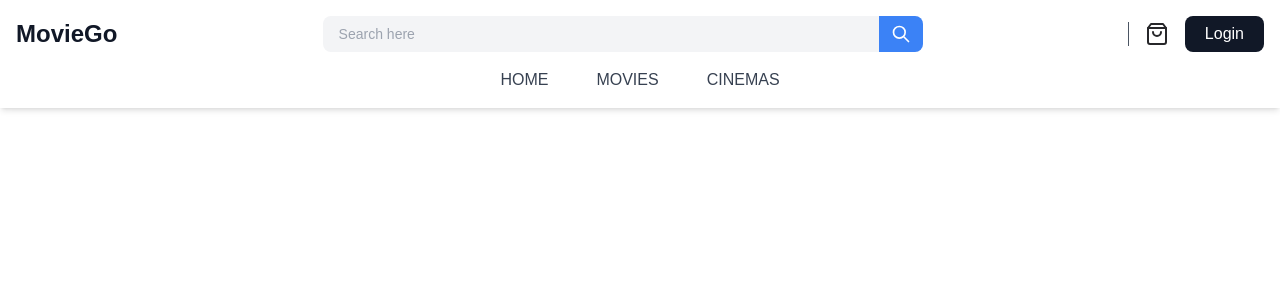
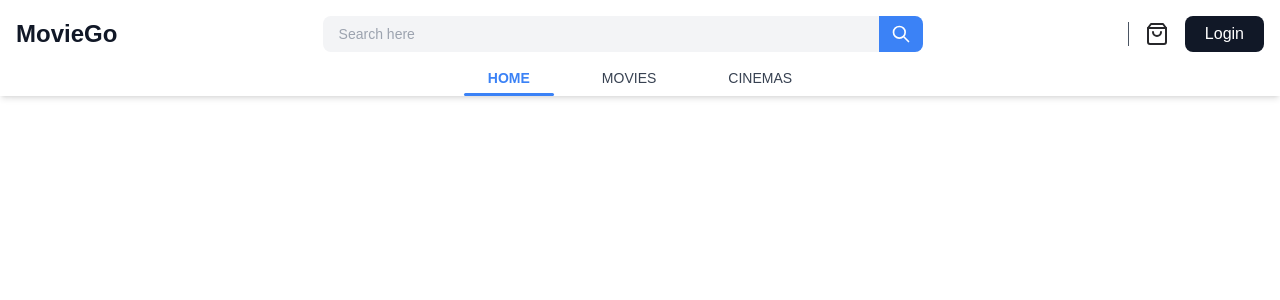
Before and after one commit to amesupakorn/MoviGo, a Next.js app in the folder movie-booking/: page /client/home in a window 1280 px wide. Shown: the top 300 px of the page. Built offline with nearby package versions, Linux system fonts and the light colour scheme.

Commit message:
update nav

```diff
--- a/movie-booking/app/components/nav.tsx
+++ b/movie-booking/app/components/nav.tsx
@@ -13,15 +13,15 @@ const Navbar = () => {
   const [activeMenu, setActiveMenu] = useState<string | null>(null);
 
   useEffect(() => {
-    const currentPath = pathname.slice(1).toLowerCase();
-    setActiveMenu(currentPath.charAt(0).toUpperCase() + currentPath.slice(1));
+    const currentPath = pathname.split("/").pop()?.toUpperCase();
+    setActiveMenu(currentPath || null);
   }, [pathname]);
 
   const menus = ["HOME", "MOVIES", "CINEMAS"];
 
   return (
-    <nav className="bg-white shadow-md fixed w-full top-0 z-10 py-2">
-      <div className="container mx-auto px-4 py-2">
+    <nav className="bg-white shadow-md fixed w-full top-0 z-10">
+      <div className="container mx-auto px-4 mt-4">
         <div className="flex items-center justify-between">
           <button
             className="md:hidden text-gray-500 hover:text-red-500"
@@ -90,37 +90,37 @@ const Navbar = () => {
           </div>
         </div>
 
-
         <div
           className={`${
             isMenuOpen ? "block" : "hidden"
-          } md:flex flex-col md:flex-row md:justify-center mt-4 border-gray-200`}
+          } md:flex flex-col md:flex-row md:justify-center mt-2 border-gray-200`}
         >
-        <ul className="flex flex-col md:flex-row md:space-x-12 text-gray-700 font-medium items-center space-y-3 md:space-y-0 ">
+       <ul className="flex flex-col md:flex-row md:space-x-6 text-gray-700 font-medium items-center space-y-3 md:space-y-0">
             {menus.map((menu) => {
                 const isActive = activeMenu === menu;
 
                 return (
-                <li key={menu} className="relative group">
+                <li key={menu} className="relative group ">
                     <Link
                     href={`/client/${menu.toLowerCase()}`}
-                    className={`cursor-pointer relative text-base transition-all duration-300 ${
+                    className={`cursor-pointer relative text-sm flex items-center justify-center px-6 py-2 rounded-md transition-all duration-300 ${
                         isActive ? "text-blue-500 font-semibold" : "text-gray-700"
                     } hover:text-blue-500`}
                     onClick={() => setActiveMenu(menu)}
                     >
                     {menu}
+                    </Link>
 
                     <span
-                        className={`absolute left-0 bottom-[-2px] w-full h-[2px] bg-blue-500 transition-all duration-300 ${
-                        isActive ? "scale-100" : "scale-0"
-                        } group-hover:scale-100`}
+                    className={`absolute left-0 bottom-0 w-full h-[3px] bg-blue-500 transition-all duration-300 rounded-md ${
+                        isActive ? "scale-x-100" : "scale-x-0"
+                    } group-hover:scale-x-100`}
                     />
-                    </Link>
                 </li>
                 );
             })}
             </ul>
+
         </div>
       </div>
     </nav>
--- a/movie-booking/app/components/ui/userDrop.tsx
+++ b/movie-booking/app/components/ui/userDrop.tsx
@@ -105,7 +105,7 @@ const UserDropdown = () => {
         )}
         </div>
         ) : (
-            <Link href="client/auth/login">
+            <Link href="/client/auth/login">
             <button className="bg-gray-900 text-white font-medium rounded-lg px-5 py-1.5 hover:bg-gray-600">
             Login
             </button>
```
